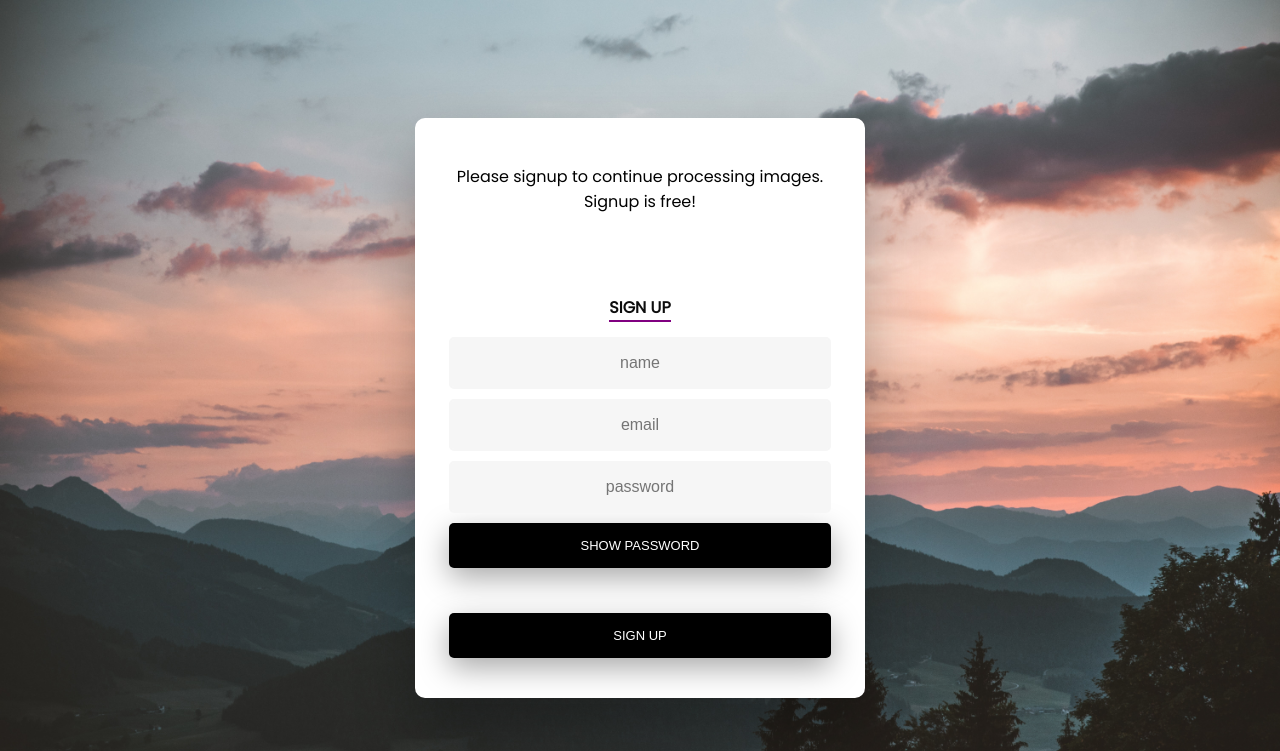
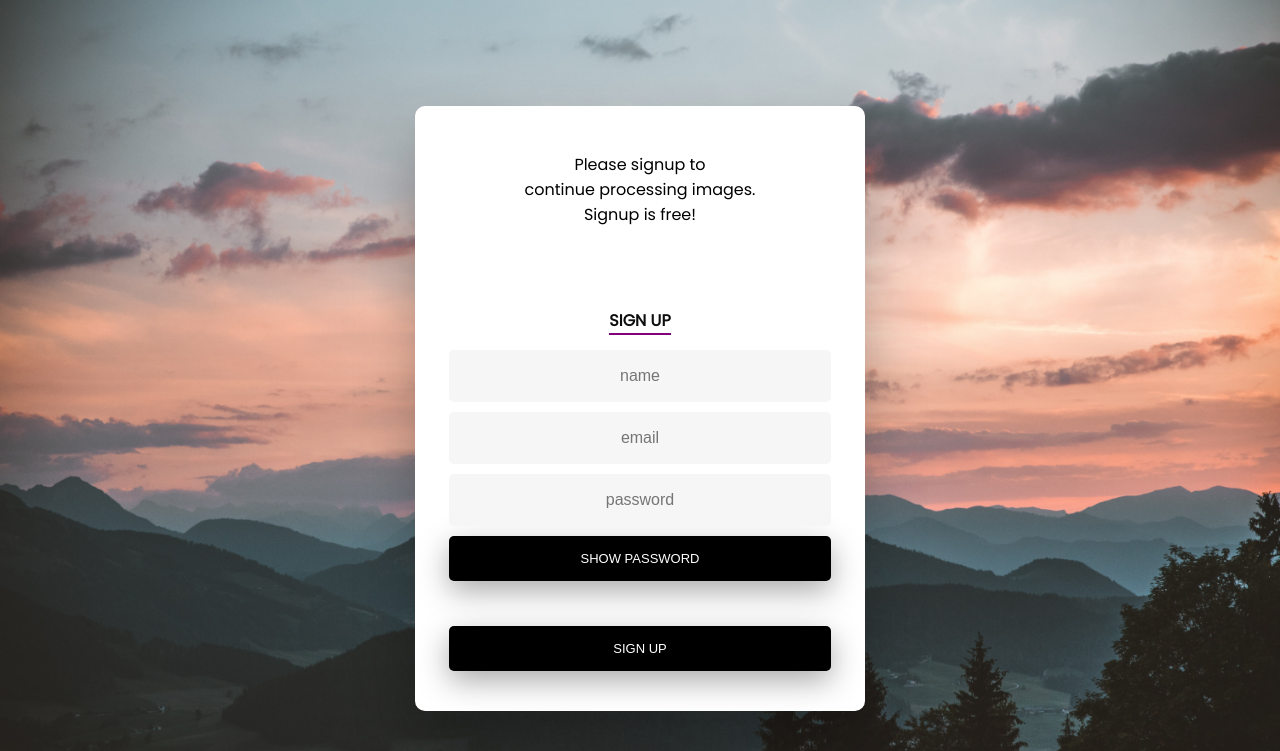
Before and after one commit to casmirihechituru/Repair-Photos, a Flask app: page /presgnup-limit in a window 1280 px wide. Shown: the top 751 px of the page. Run offline with Flask 3, Linux system fonts and the light colour scheme.

Commit message:
Update presignup-limit.html

```diff
--- a/templates/presignup-limit.html
+++ b/templates/presignup-limit.html
@@ -34,7 +34,7 @@
       <!-- <h1 style="color: #5fbae9; margin: 0px; padding: 0px;">refinePhotos</h2>-->
  <!--<h1 style="color: purple; margin: 0px; padding: 0px;">refinePhotos</h2>
     <h3 style="margin: 0px; padding: 0px; color: grey;">The Beauty In You</h3>-->
-      <p style="color: black;">Please signup to continue processing images.<br>Signup is free!</p><br>
+      <p style="color: black;">Please signup to <br>continue processing images.<br>Signup is free!</p><br>
 
     <!-- Tabs Titles -->
     <!--<a href="/"><h2 class="inactive underlineHover"> Sign In </h2></a>-->
```
